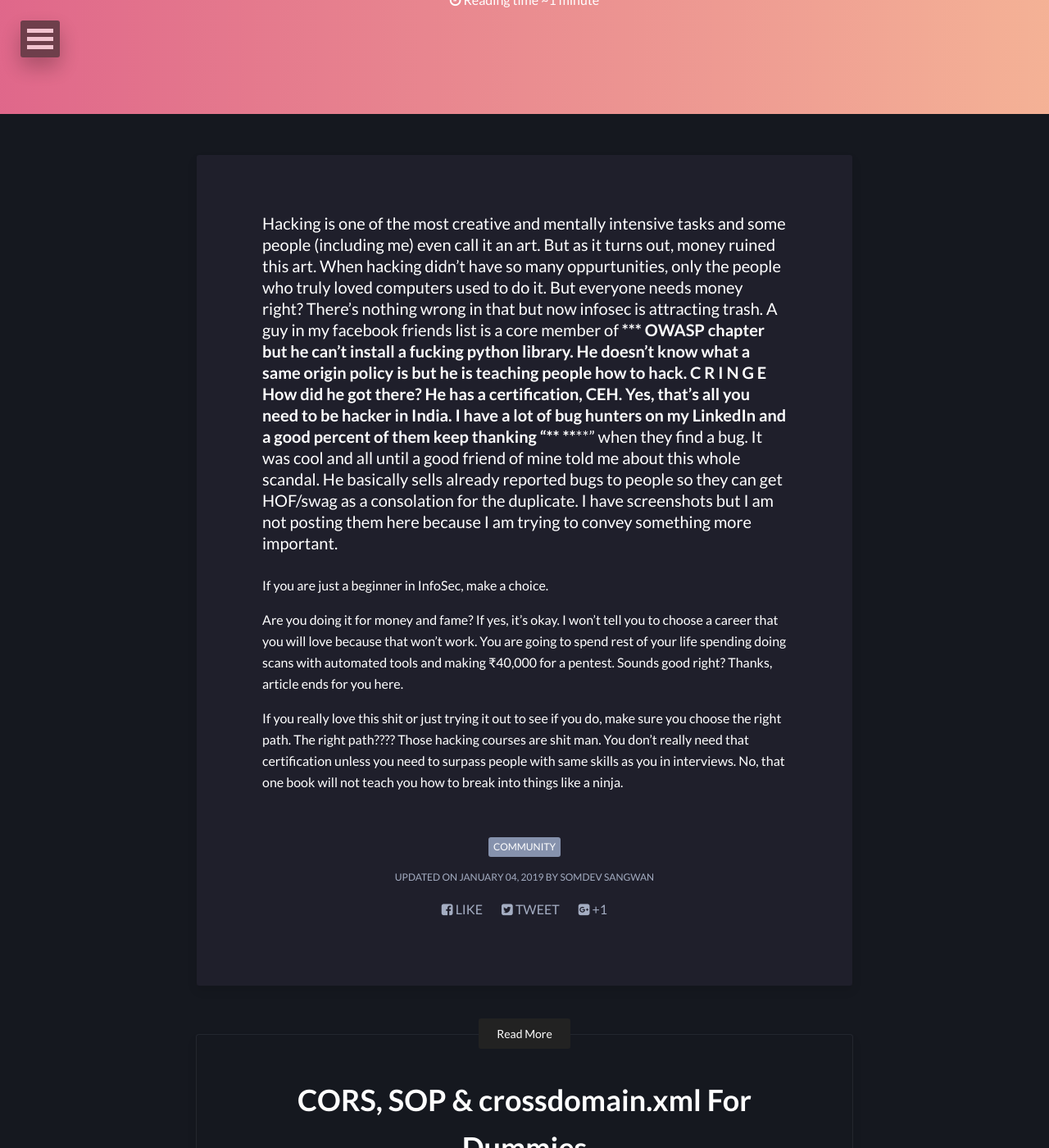
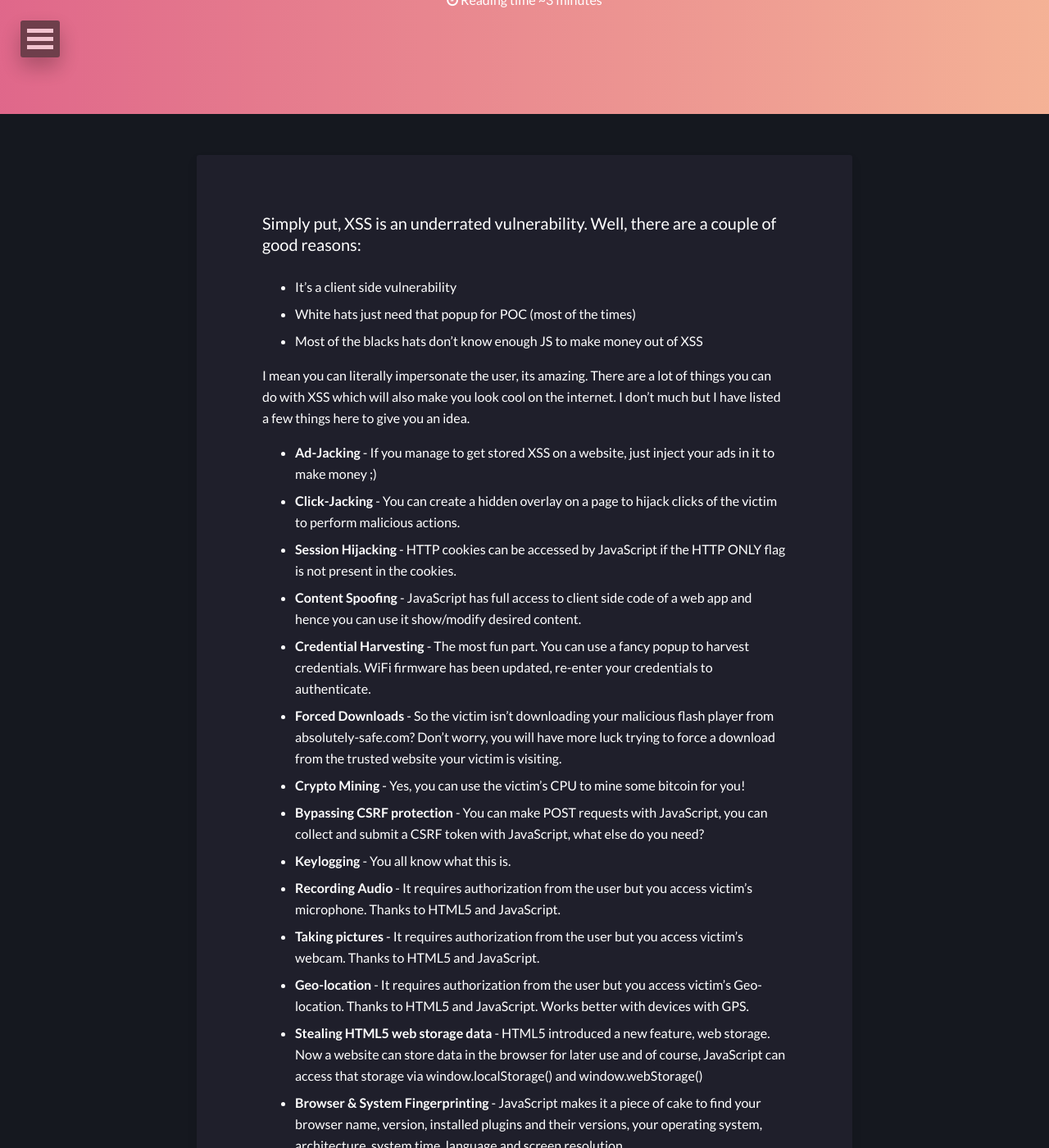
Before and after one commit to jermainlaforce/s0md3v.github.io, a Jekyll site: the page built from _posts/2018-01-04-21-things-xss.md, in a window 1280 px wide and 1400 px high, scrolled down 261 px. Shown: the whole window at 82% size. Built offline with Jekyll 4.4.1, drawn with Linux system fonts in a browser that asks for light colours; nearby versions of some CDN libraries; some of the changed text lies outside the part shown.

Commit message:
Update 2018-01-04-21-things-xss.md

```diff
--- a/_posts/2018-01-04-21-things-xss.md
+++ b/_posts/2018-01-04-21-things-xss.md
@@ -9,21 +9,35 @@
   feature: /featured/21-things-xss.png
 ---
 
-Hacking is one of the most creative and mentally intensive tasks and some people (including me) even call it an art.
-But as it turns out, money ruined this art. When hacking didn't have so many oppurtunities, only the people who
-truly loved computers used to do it. But everyone needs money right? There's nothing wrong in that but now infosec is attracting trash.
-A guy in my facebook friends list is a core member of ***** OWASP chapter but he can't install a fucking python library. He doesn't know what a same origin policy is but he is teaching people how to hack. C R I N G E
-How did he got there? He has a certification, CEH. Yes, that's all you need to be hacker in India.
-I have a lot of bug hunters on my LinkedIn and a good percent of them keep thanking "****** ******" when they find a bug. It was cool and all until a good friend of mine told me about this whole scandal.
-He basically sells already reported bugs to people so they can get HOF/swag as a consolation for the duplicate.
-I have screenshots but I am not posting them here because I am trying to convey something more important.
+Simply put, XSS is an underrated vulnerability. Well,  there are a couple of good reasons:
+- It's a client side vulnerability
+- White hats just need that popup for POC (most of the times)
+- Most of the blacks hats don't know enough JS to make money out of XSS
 
-If you are just a beginner in InfoSec, make a choice.
+I mean you can literally impersonate the user, its amazing. There are a lot of  things you can do with XSS which will also make you look cool on the internet. I don't much but I have listed a few things here to give you an idea.
 
-Are you doing it for money and fame? If yes, it's okay. I won't tell you to choose a career that you will love because that won't work. You are going to spend rest of your life spending doing scans with automated tools and making ₹40,000 for a pentest.
-Sounds good right? Thanks, article ends for you here.
+- **Ad-Jacking** - If you manage to get stored XSS on a website, just inject your ads in it to make money ;)
+- **Click-Jacking** - You can create a hidden overlay on a page to hijack clicks of the victim to perform malicious actions.
+- **Session Hijacking** - HTTP cookies can be accessed by JavaScript if the HTTP ONLY flag is not present in the cookies.
+- **Content Spoofing** - JavaScript has full access to client side code of a web app and hence you can use it show/modify desired content.
+- **Credential Harvesting** - The most fun part. You can use a fancy popup to harvest credentials. WiFi firmware has been updated, re-enter your credentials to authenticate.
+- **Forced Downloads** - So the victim isn't downloading your malicious flash player from absolutely-safe.com? Don't worry, you will have more luck trying to force a download from the trusted website your victim is visiting.
+- **Crypto Mining** - Yes, you can use the victim's CPU to mine some bitcoin for you!
+- **Bypassing CSRF protection** - You can make POST requests with JavaScript, you can collect and submit a CSRF token with JavaScript, what else do you need?
+- **Keylogging** - You all know what this is.
+- **Recording Audio** - It requires authorization from the user but you access victim's microphone. Thanks to HTML5 and JavaScript.
+- **Taking pictures** - It requires authorization from the user but you access victim's webcam. Thanks to HTML5 and JavaScript.
+- **Geo-location** - It requires authorization from the user but you access victim's Geo-location. Thanks to HTML5 and JavaScript. Works better with devices with GPS.
+- **Stealing HTML5 web storage data** - HTML5 introduced a new feature, web storage. Now a website can store data in the browser for later use and of course, JavaScript can access that storage via window.localStorage() and window.webStorage()
+- **Browser & System Fingerprinting** - JavaScript makes it a piece of cake to find your browser name, version, installed plugins and their versions, your operating system, architecture, system time, language and screen resolution.
+- **Network Scanning** - Victim's browser can be abused to scan ports and hosts with JavaScript.
+- **Crashing Browsers** - Yes! You can crash browser with flooding them with….stuff.
+- **Stealing Information** - Grab information from the webpage and send it to your server. Simple!
+- **Redirecting** - You can use javascript to redirect users to a webpage of your choice.
+- **Tab-napping** - Just a fancy version of redirection. For example, if no keyboard or mouse events have been received for more than a minute, it could mean that the user is afk and you can sneakily replace the current webpage with a fake one.
+- **Capturing Screenshots** - Thanks to HTML5 again, now you can take screenshot of a webpage. Blind XSS detection tools have been doing this before it was cool.
+- **Perform Actions** - You are controlling the browser, can't you feel the power? Got XSS on a social media site? You can send messages, modify information and…..you get the idea.
 
-If you really love this shit or just trying it out to see if you do, make sure you choose the right path.
-The right path????
-Those hacking courses are shit man. You don't really need that certification unless you need to surpass people with same skills as you in interviews.
-No, that one book will not teach you how to break into things like a ninja.
+Next time you find an XSS vulnerability, try submitting an exploit to steal data or stuff as a POC. I am not a bug hunter and I don't know if that will get you paid more but I think it should.
+
+Have a nice day, stay hydrated ^_^
```
